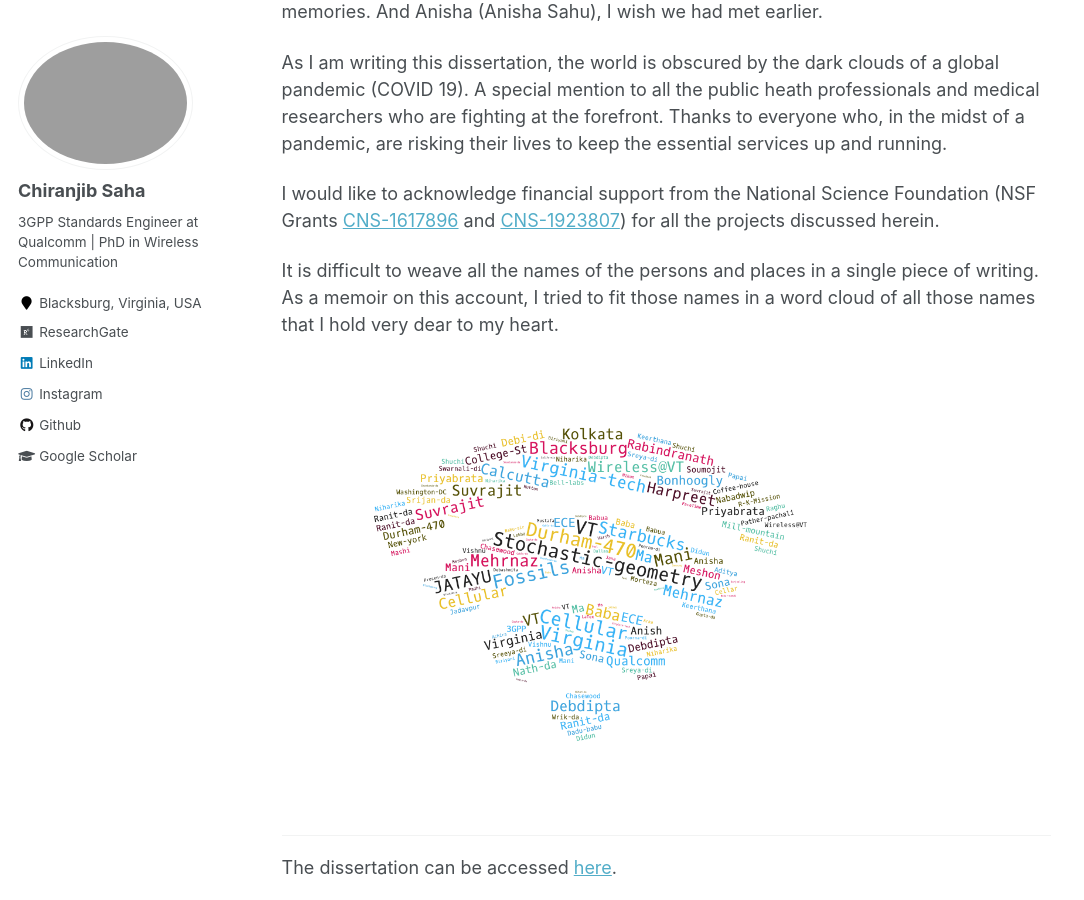
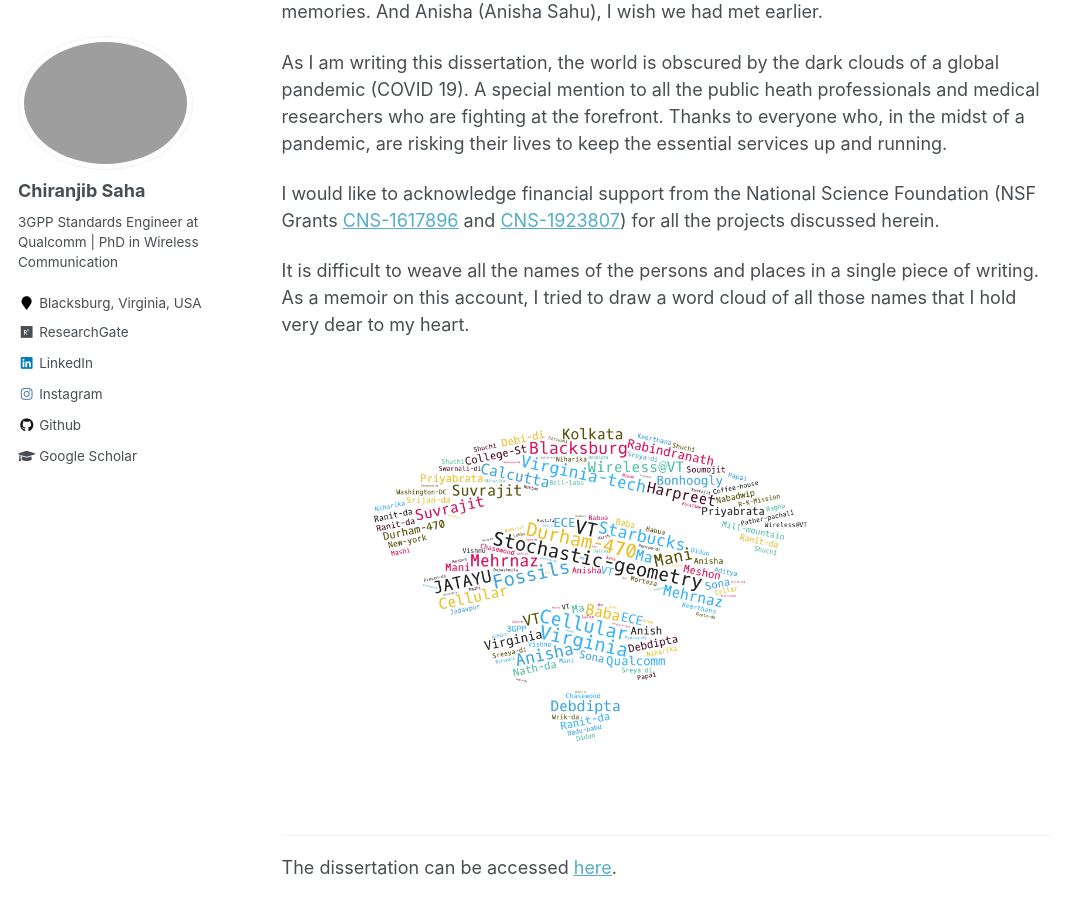
Before and after one commit to chiranjibsaha/chiranjibsaha.github.io, a Jekyll site: the page built from _posts/2020-08-14-blog-post-1.md, in a window 1280 px wide and 900 px high, scrolled down 2749 px. Shown: the whole window, without its empty margins (0-1084 px from the left). Built offline with Jekyll 4.4.1, drawn with Linux system fonts in a browser that asks for light colours.

Commit message:
Update 2020-08-14-blog-post-1.md

```diff
--- a/_posts/2020-08-14-blog-post-1.md
+++ b/_posts/2020-08-14-blog-post-1.md
@@ -43,7 +43,7 @@ As I am writing this dissertation, the world is obscured by the dark clouds of a
 
 I would like to acknowledge financial support from  the National Science Foundation (NSF Grants [CNS-1617896](https://nsf.gov/awardsearch/showAward?AWD_ID=1617896){:target="_blank"} and [CNS-1923807](https://nsf.gov/awardsearch/showAward?AWD_ID=1923807){:target="_blank"}) for all the projects discussed herein.
 
-It is difficult to weave all the names of the persons and places in a single piece of writing. As a memoir on this account, I tried to fit those names in a word cloud of all those names that I hold very dear to my heart.
+It is difficult to weave all the names of the persons and places in a single piece of writing. As a memoir on this account, I tried to draw a word cloud of all those names that I hold very dear to my heart.
 
 <img src="/images/wordcloud-3.png" width="600">
 
```
